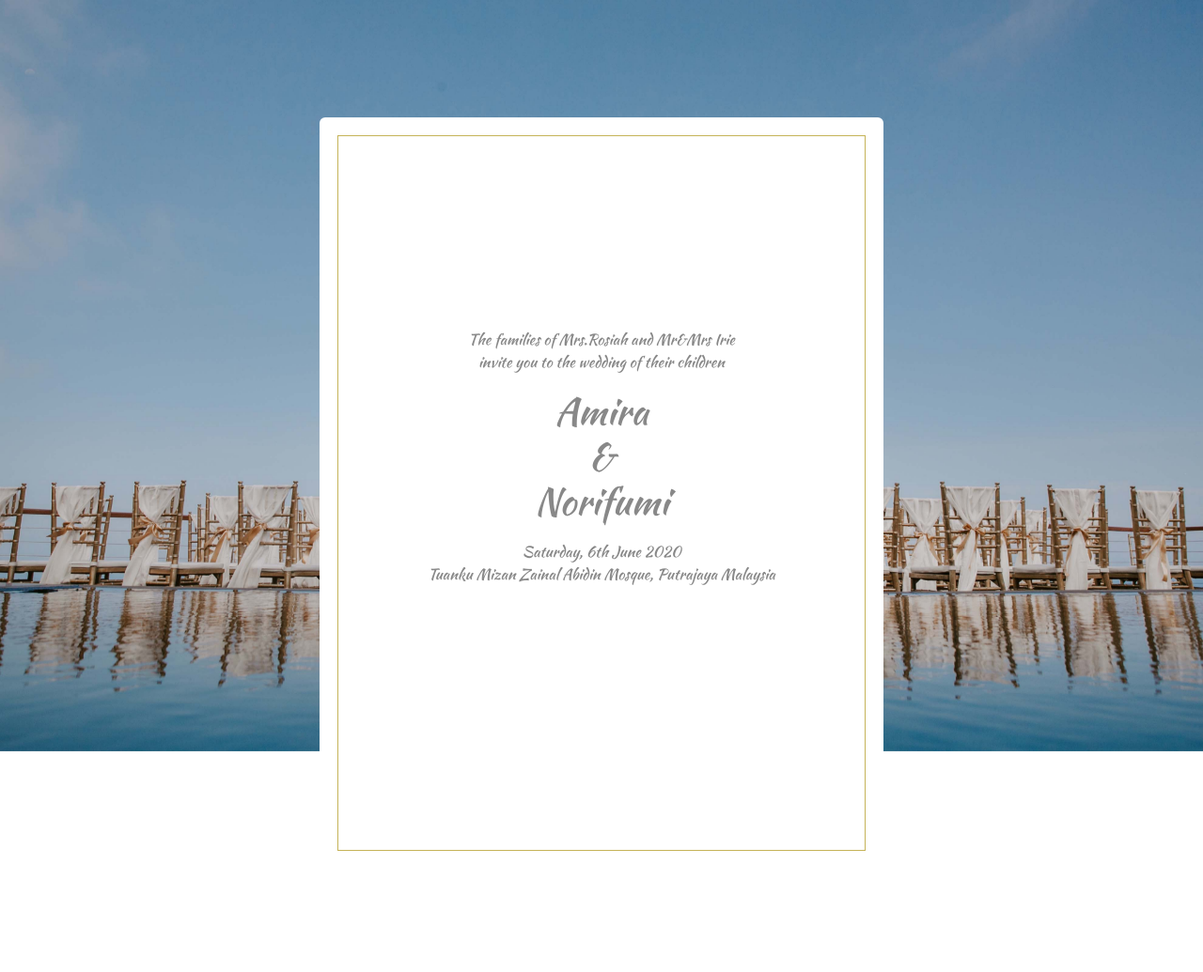
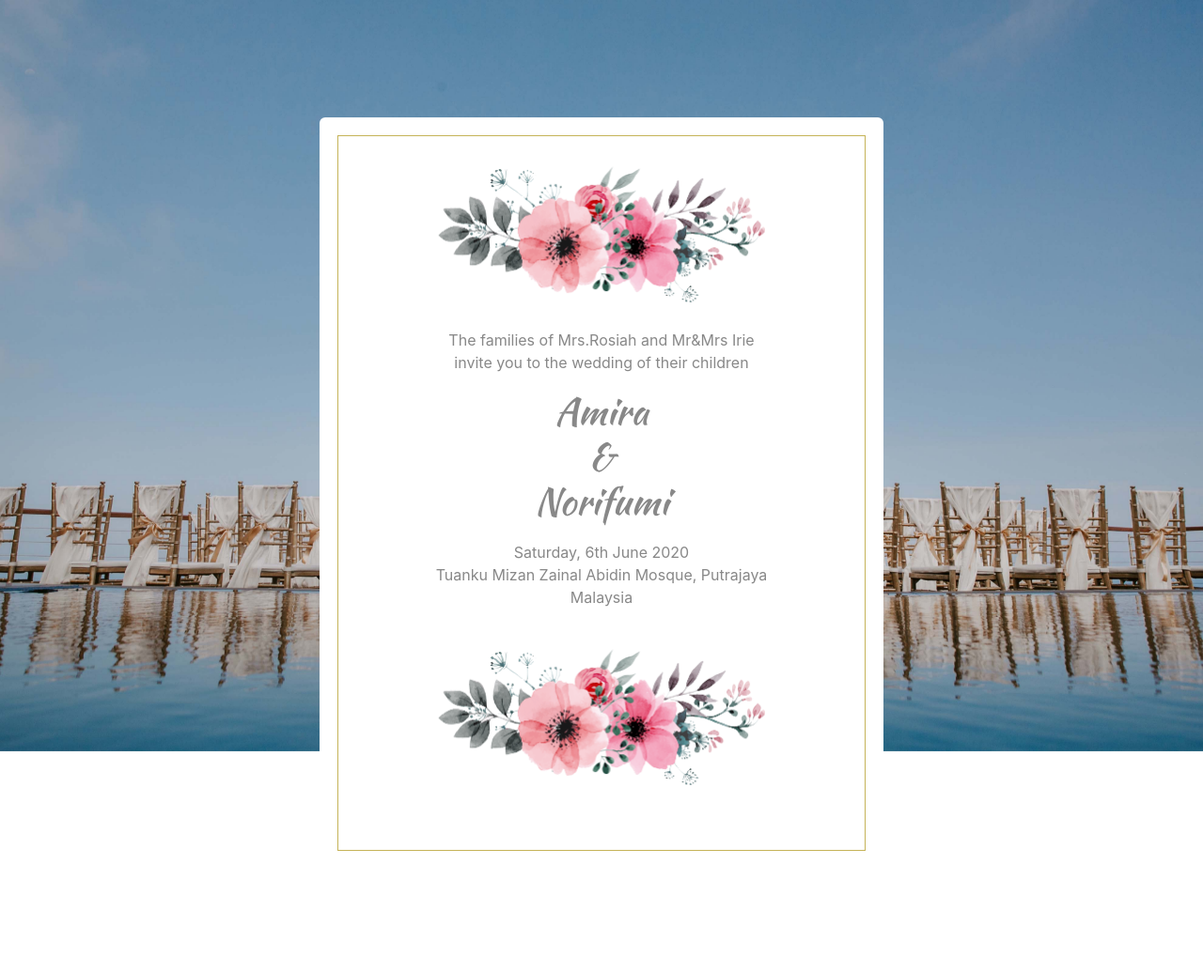
Before and after one commit to norifumi92/wedding_project, a Django app: page /wedding in a window 1280 px wide. Shown: the top 1035 px of the page at 94% size. Run offline with Django 3.2, Linux system fonts and the light colour scheme; some libraries are stand-ins or nearby versions.

Commit message:
improved the styling of everything

```diff
--- a/my_app/static/style.css
+++ b/my_app/static/style.css
@@ -93,7 +93,6 @@ h1,h2 {
     .bg02 {
         background-image: url( '/static/img/background.jpg' );
     }
-
     .scroll-bg-letter {
         width:96%;
         outline: 1px solid 	#C5B358;
@@ -109,20 +108,27 @@ h1,h2 {
         color: #888888;
         background-color: white;
     }
-    .letter-pudding {
+    .letter-padding {
         position: relative;
         height:200px;
+        background-image: url( '/static/img/flower.png' );
+        background-size: 60%;
+        background-repeat: no-repeat;
+        background-position: center;
     }
     .letter-header {
-        font-family: 'Kaushan Script', cursive;
-        padding-left: 80px;
-        padding-right: 80px;
+        padding-left: 20%;
+        padding-right: 20%;
+        position: relative;
+        max-width: 600px;
         text-align: center;
     }
     .letter-section {
         font-family: 'Kaushan Script', cursive;
-        padding-left: 80px;
-        padding-right: 80px;
+        padding-left: 20%;
+        padding-right: 20%;
+        max-width: 600px;
+        position: relative;
         margin-bottom: 10px;
         text-align: center;
     }
@@ -169,6 +175,7 @@ h1,h2 {
     .field {
         margin-left: 10%;
         margin-right: 10%;
+        display: absolute;
     }
 
     #tickmark{
@@ -185,3 +192,27 @@ h1,h2 {
         margin-bottom: 10px;
         text-align: center;
     }
+
+    select{
+        outline:none;
+        text-indent: 0.01px;
+        text-overflow: '';
+        background: none transparent;
+        vertical-align: middle;
+        font-size: inherit;
+        color: inherit;
+        -webkit-appearance: button;
+        -moz-appearance: button;
+        appearance: button;
+    }
+    select option{
+      background-color: #fff;
+      color: #333;
+    }
+    select::-ms-expand {
+      display: none;
+    }
+    select:-moz-focusring {
+      color: transparent;
+      text-shadow: 0 0 0 #828c9a;
+    }
--- a/my_app/templates/wedding.html
+++ b/my_app/templates/wedding.html
@@ -11,7 +11,7 @@
 <body>
     <div class="container-fluid fixed-bg">
         <div class="scroll-bg-letter">
-            <div class="row justify-content-center letter-pudding">
+            <div class="row justify-content-center letter-padding">
             </div>
             <div class="row justify-content-center letter-header">
                 <p>The families of Mrs.Rosiah and Mr&Mrs Irie<br>
@@ -20,9 +20,11 @@
             <div class="row justify-content-center letter-section">
                 <h1>Amira<br>&<br>Norifumi</h1>
             </div>
-            <div class="row justify-content-center letter-section">
+            <div class="row justify-content-center letter-header">
                 <p>Saturday, 6th June 2020<br>
                 Tuanku Mizan Zainal Abidin Mosque, Putrajaya Malaysia</p>
+            </div>
+            <div class="row justify-content-center letter-padding">
             </div>
         </div>
         <div class="scroll-bg">
```
Also changed, not shown: my_app/static/img/flower.png (added).
